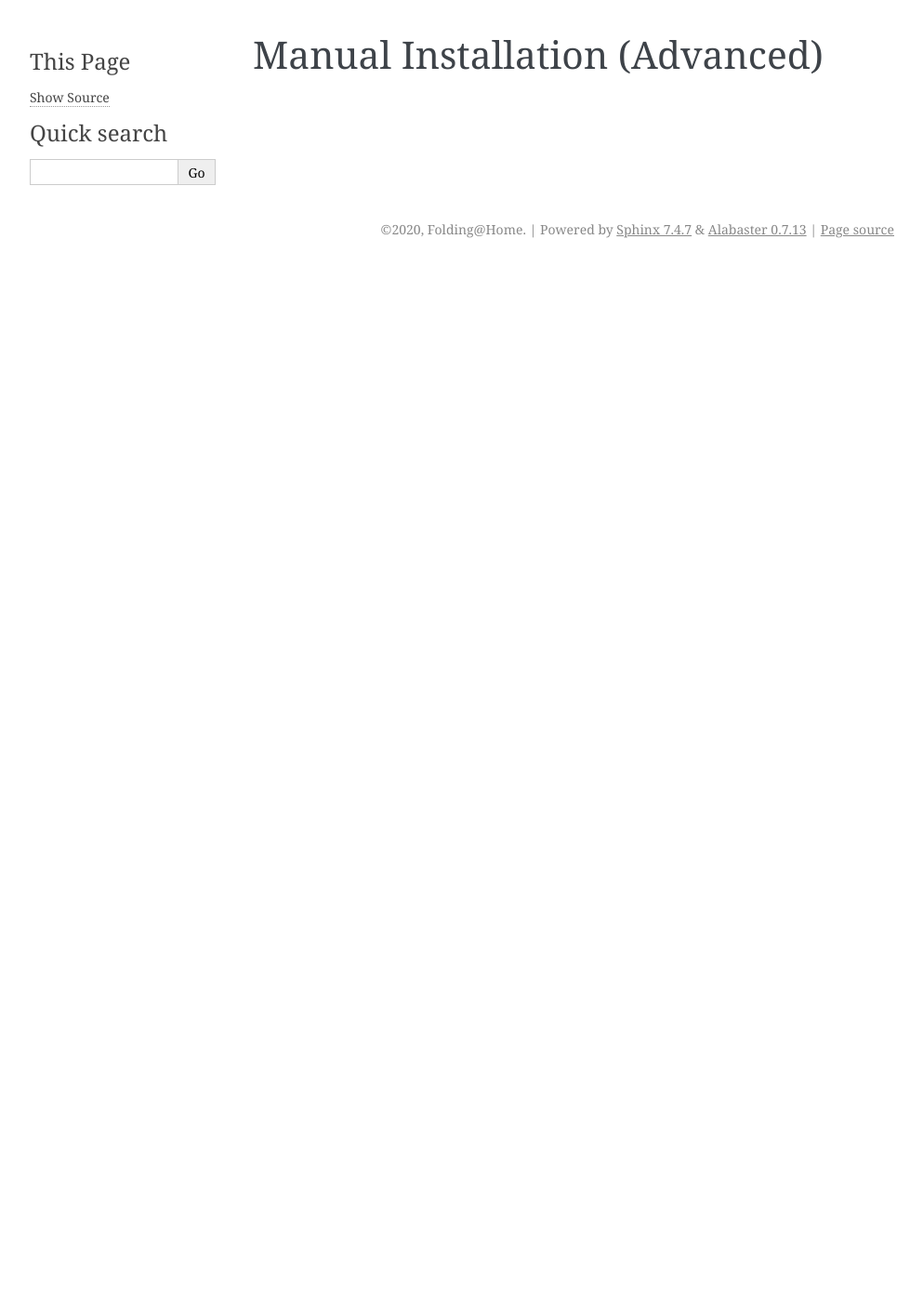
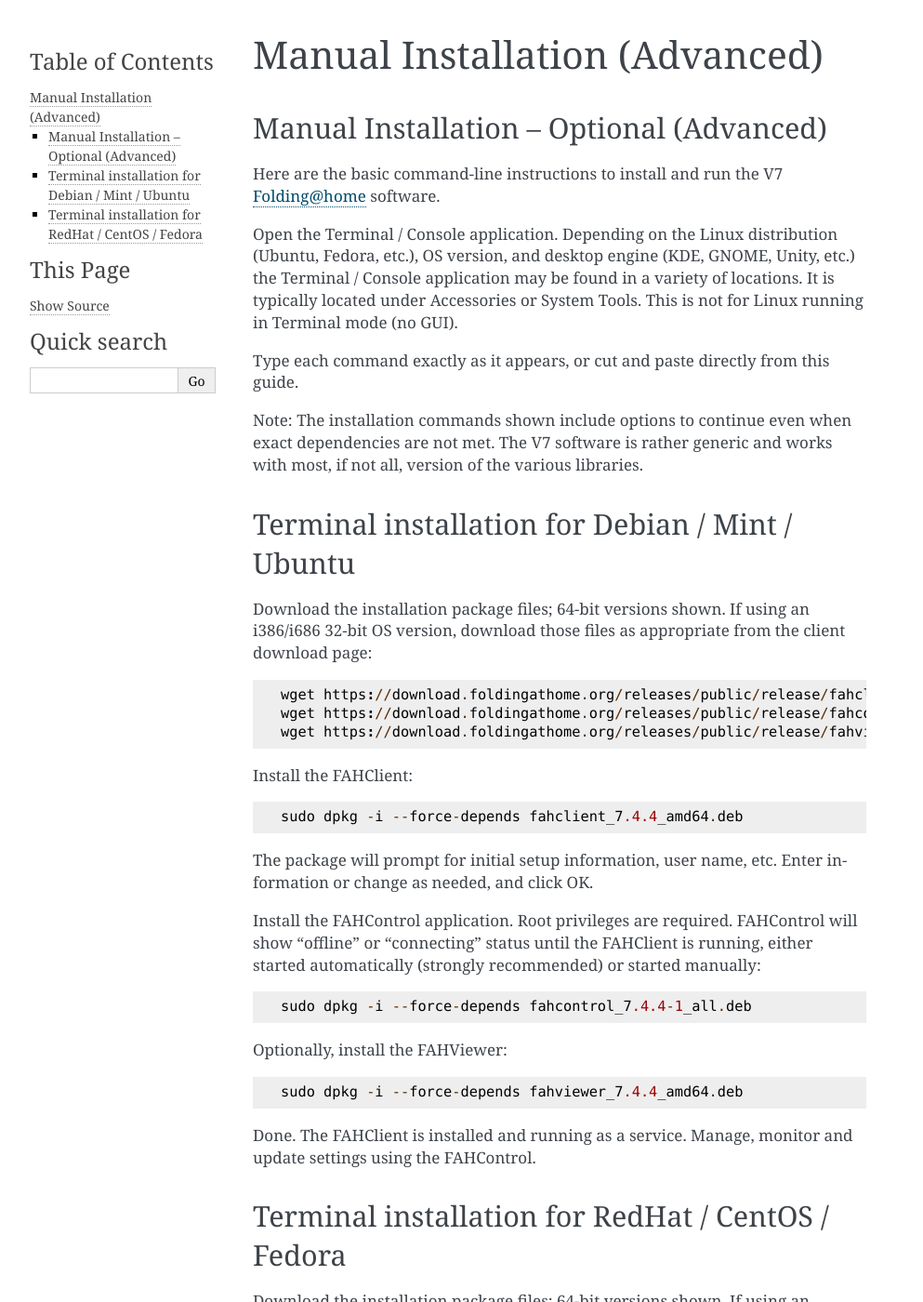
Before and after one commit to FoldingCommunity/fah-client-documentation, a Sphinx documentation site: the page built from docs/source/linux/manual_installation.rst, in a window 1280 px wide and 1400 px high. Shown: the whole window at 93% size, without its empty margins (148-1141 px from the left). Built offline with Sphinx 7.4.7, drawn with Linux system fonts in a browser that asks for light colours; some of the changed text lies outside the part shown.

Commit message:
Update manual_installation.rst

```diff
--- a/docs/source/linux/manual_installation.rst
+++ b/docs/source/linux/manual_installation.rst
@@ -1,3 +1,82 @@
 ==============================
 Manual Installation (Advanced)
 ==============================
+
+Manual Installation – Optional (Advanced)
+------------------------------------------
+
+Here are the basic command-line instructions to install and run the V7 Folding@home software.
+
+Open the Terminal / Console application. Depending on the Linux distribution (Ubuntu, Fedora, etc.), OS version, and desktop engine (KDE, GNOME, Unity, etc.) the Terminal / Console application may be found in a variety of locations. It is typically located under Accessories or System Tools.  This is not for Linux running in Terminal mode (no GUI).
+
+Type each command exactly as it appears, or cut and paste directly from this guide.
+
+Note: The installation commands shown include options to continue even when exact dependencies are not met. The V7 software is rather generic and works with most, if not all, version of the various libraries.
+
+Terminal installation for Debian / Mint / Ubuntu
+-------------------------------------------------
+
+Download the installation package files; 64-bit versions shown. If using an i386/i686 32-bit OS version, download those files as appropriate from the client download page::
+
+        wget https://download.foldingathome.org/releases/public/release/fahclient/debian-testing-64bit/v7.4/fahclient_7.4.4_amd64.deb
+        wget https://download.foldingathome.org/releases/public/release/fahcontrol/debian-testing-64bit/v7.4/fahcontrol_7.4.4-1_all.deb
+        wget https://download.foldingathome.org/releases/public/release/fahviewer/debian-testing-64bit/v7.4/fahviewer_7.4.4_amd64.deb
+
+Install the FAHClient::
+
+        sudo dpkg -i --force-depends fahclient_7.4.4_amd64.deb
+
+The package will prompt for initial setup information, user name, etc. Enter information or change as needed, and click OK.
+
+Install the FAHControl application.  Root privileges are required.  FAHControl will show “offline” or “connecting” status until the FAHClient is running, either started automatically (strongly recommended) or started manually::
+
+        sudo dpkg -i --force-depends fahcontrol_7.4.4-1_all.deb
+
+Optionally, install the FAHViewer::
+
+        sudo dpkg -i --force-depends fahviewer_7.4.4_amd64.deb
+
+Done. The FAHClient is installed and running as a service. Manage, monitor and update settings using the FAHControl.
+
+Terminal installation for RedHat / CentOS / Fedora
+----------------------------------------------------
+
+Download the installation package files; 64-bit versions shown. If using an i386/i686 32-bit OS version, download those files as appropriate from the client Download page::
+
+        wget https://download.foldingathome.org/releases/public/release/fahclient/centos-5.3-64bit/v7.4/fahclient-7.4.4-1.x86_64.rpm
+        wget https://download.foldingathome.org/releases/public/release/fahcontrol/centos-5.3-64bit/v7.4/fahcontrol-7.4.4-1.noarch.rpm
+        wget https://download.foldingathome.org/releases/public/release/fahviewer/centos-5.3-64bit/v7.4/fahviewer-7.4.4-1.x86_64.rpm
+
+Install the FAHClient::
+
+        sudo rpm -i --nodeps fahclient-7.4.4-1.x86_64.rpm
+
+Note: Fedora / RedHat .rpm packages do not support prompting for setup information. Instead, the client is set to pause on start so initial setup information may be entered through the FAHControl interface.
+
+Install the FAHControl application.  Root privileges are required::
+
+        sudo rpm -i --nodeps fahcontrol-7.4.4-1.noarch.rpm
+
+Optionally, install the FAHViewer::
+
+        sudo rpm -i --nodeps fahviewer-7.4.4-1.x86_64.rpm
+
+Done. The FAHClient is installed and is ready to run as a service. Open FAHControl, enter user information, then unpause the client. Manage, monitor and update settings as needed.
+
+Note: If the FAHControl application still has dependency issues with the installed version of Python, there is a workaround to copy the FAH Python files to the newer Python folder.  These commands assume that FAH is set to use Python 2.6, and Linux has Python 2.7 installed.
+
+Create a link from the newer version to the older version::
+
+        cd /usr/lib
+
+        sudo ln -s /usr/lib/python2.7 /usr/lib/python2.6
+
+Copy the fah module from the old location to the new location::
+
+        sudo cp -R /usr/lib/python2.6/site-packages/fah /usr/lib/python2.7/site-packages/fah
+
+This resolves the FAHControl dependency and will allow the application to run in the newest distributions of Linux.
+
+Note that using this virtual link to Python may cause Yum to complain the next time a Python update is available.  Removing FAHControl from the RPM database will resolve this problem::
+
+        sudo rpm -e --justdb FAHControl
```
